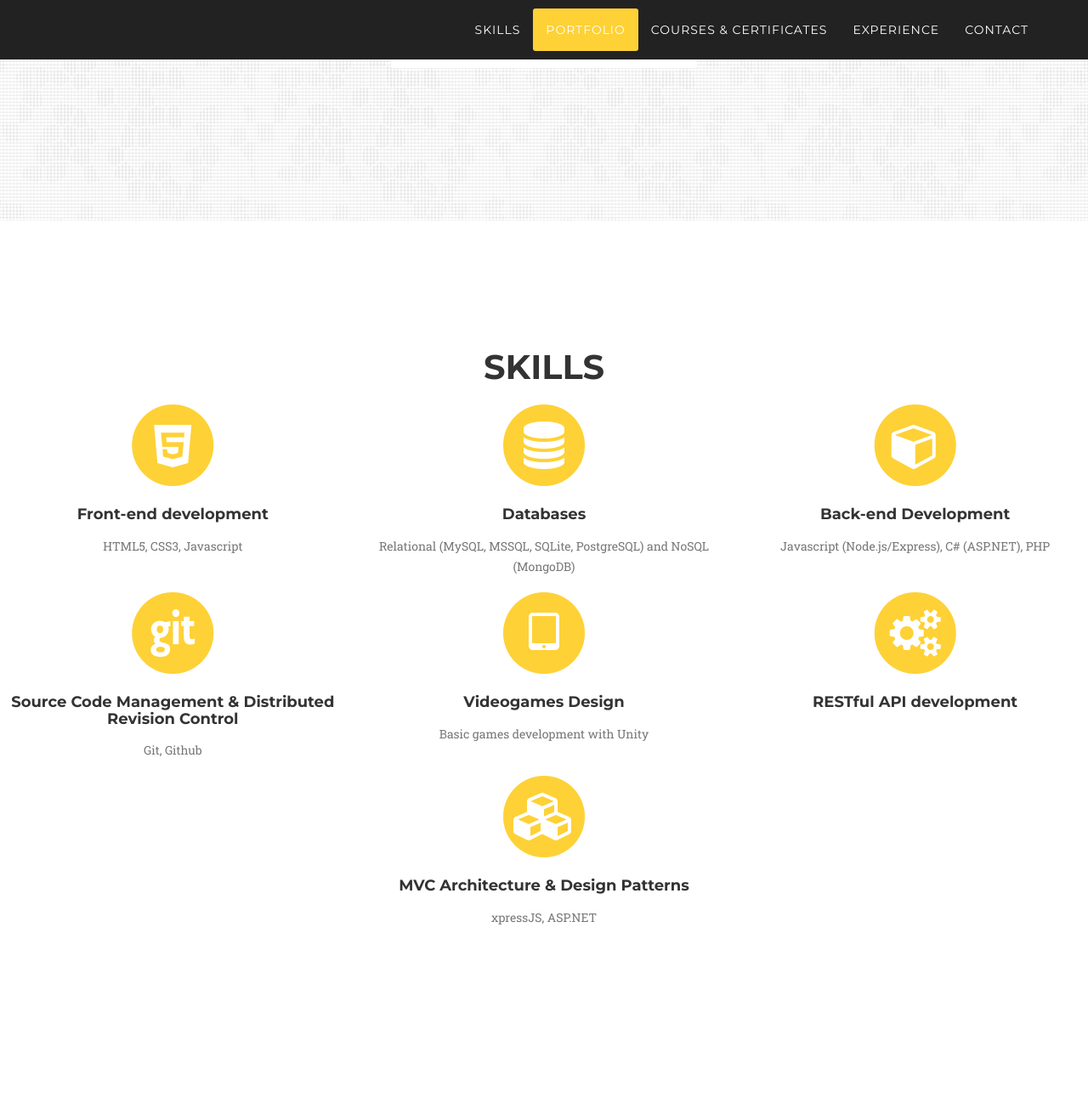
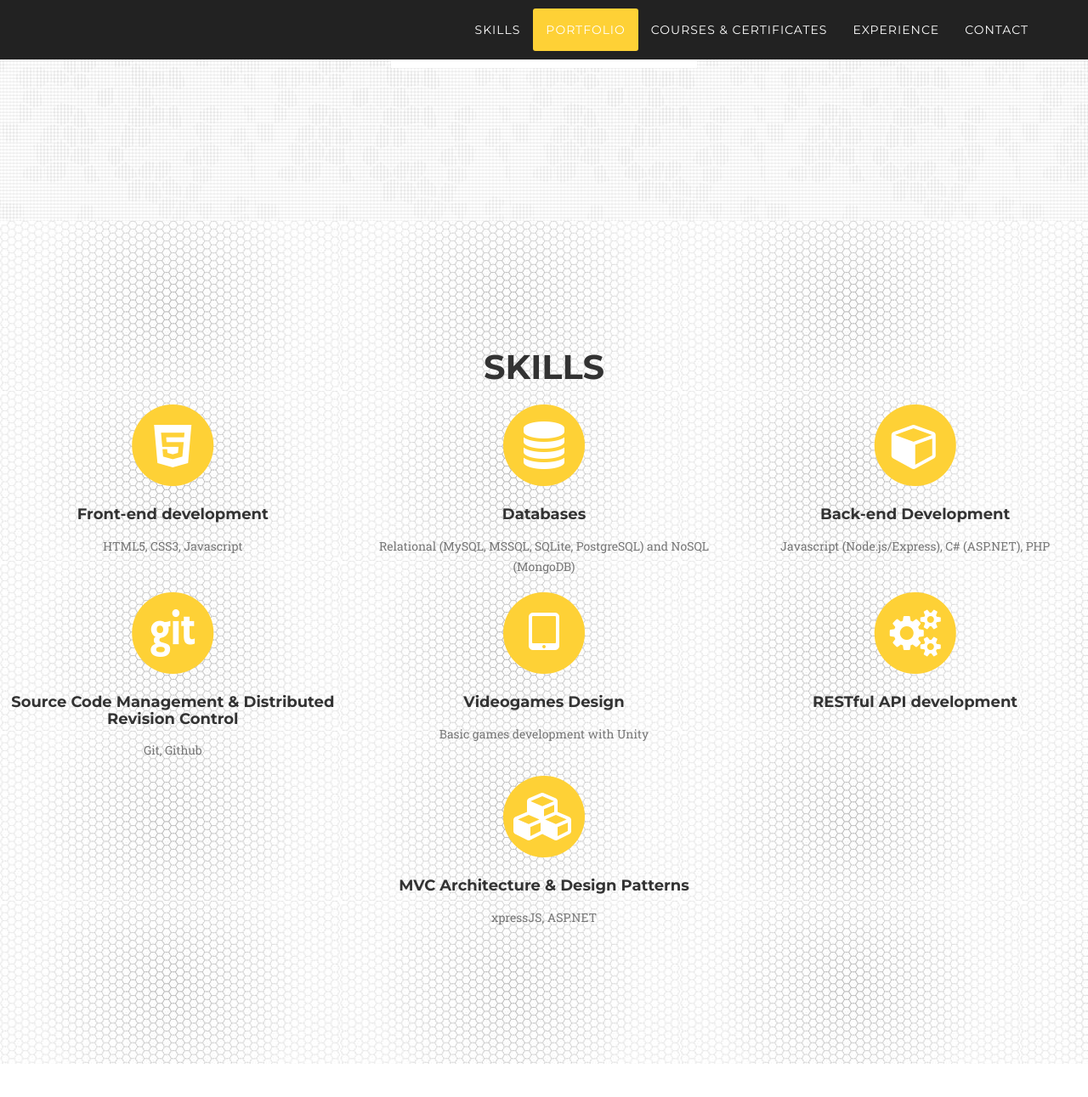
Before and after one commit to agmerino03/agmerino03.github.io, a Jekyll site: the page built from index.html, in a window 1280 px wide and 1400 px high, scrolled down 3150 px. Shown: the top 1291 px of the window at 85% size. Built offline with Jekyll 4.4.1, drawn with Linux system fonts in a browser that asks for light colours; some web fonts are replaced.

Commit message:
Changed style name

```diff
--- a/_layouts/style.css
+++ b/_layouts/style.css
@@ -9,6 +9,6 @@
 	background: #fff url(../img/light_mosaic.png) repeat 0 0;
 }
 
-.mybg.png {
+.mybg-png {
 	background: #fff url(../img/panal_mosaic.png) repeat 0 0;
 }
```
